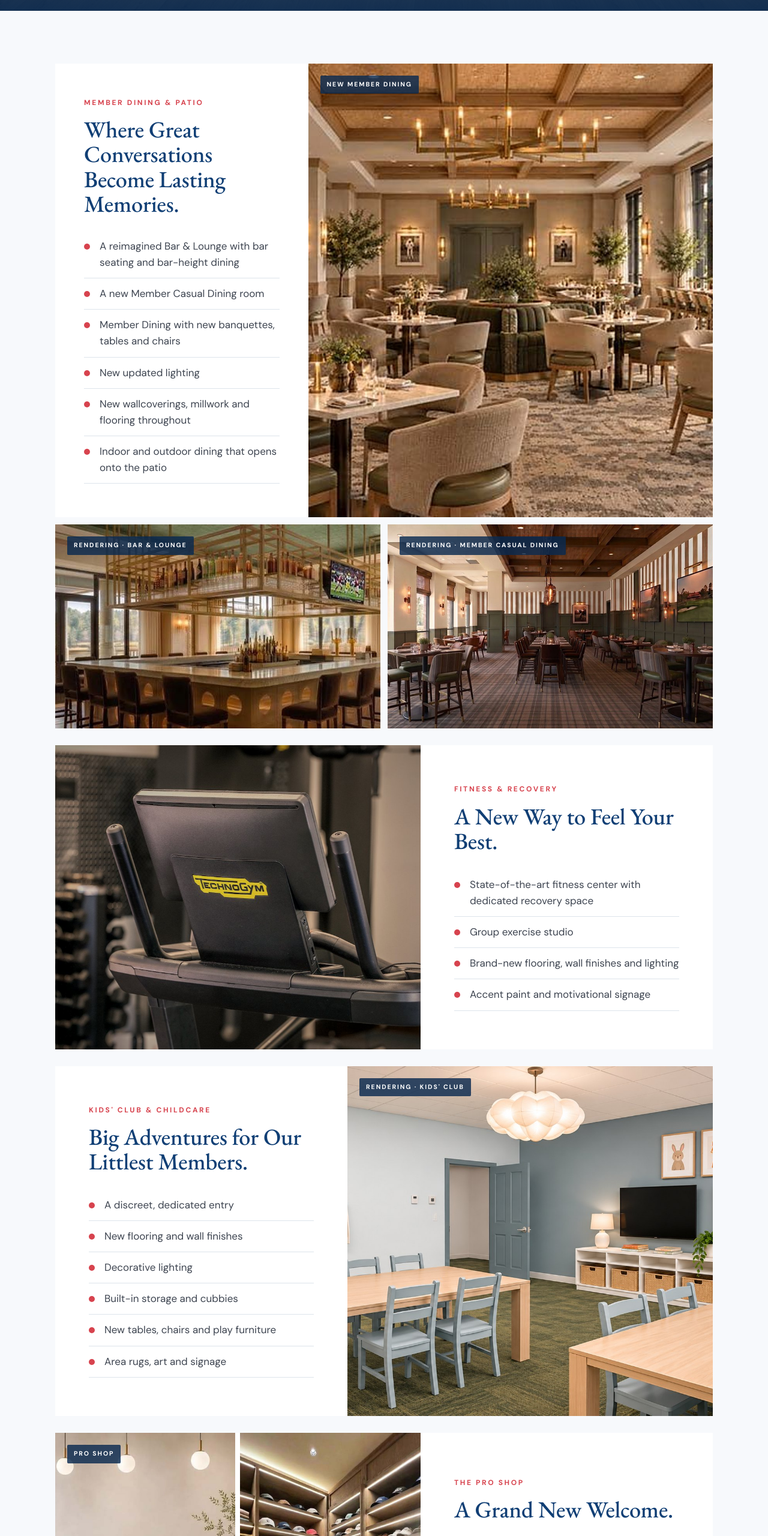
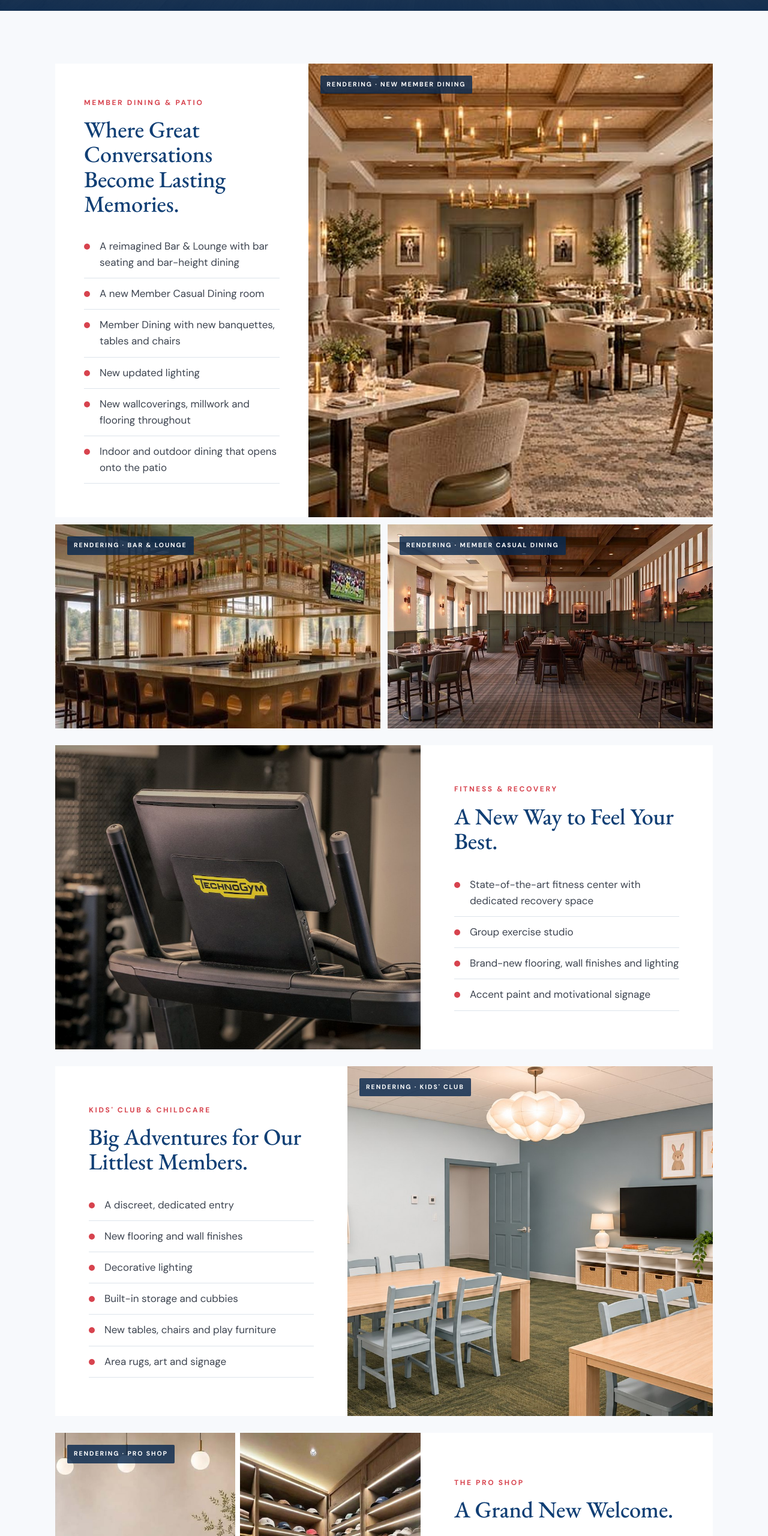
Before and after one commit to InvitedClubs2026/TPCPiperGlen, a plain HTML site: page index.html in a window 1280 px wide. Shown: the part 5200-7760 px from the top of the page at 60% size. Drawn offline with nearby package versions, Linux system fonts and the light colour scheme.

Commit message:
Add files via upload

```diff
--- a/index.html
+++ b/index.html
@@ -536,7 +536,7 @@ footer .plate img{width:110px}
           <ul class="bul"><li>A reimagined Bar &amp; Lounge with bar seating and bar-height dining</li><li>A new Member Casual Dining room</li><li>Member Dining with new banquettes, tables and chairs</li><li>New updated lighting</li><li>New wallcoverings, millwork and flooring throughout</li><li>Indoor and outdoor dining that opens onto the patio</li></ul>
 
         </div>
-        <div class="img has zoomable" data-cap="Member Dining"><img src="./member-dining.jpg" alt="Member Dining rendering"><div class="chip">New Member Dining</div></div>
+        <div class="img has zoomable" data-cap="Member Dining"><img src="./member-dining.jpg" alt="Member Dining rendering"><div class="chip">Rendering &middot; New Member Dining</div></div>
       </div>
       <div class="pair">
         <div class="img has zoomable" data-cap="Bar &amp; Lounge"><img src="./bar-lounge.jpg" alt="Bar and Lounge rendering"><div class="chip">Rendering &middot; Bar &amp; Lounge</div></div>
@@ -567,7 +567,7 @@ footer .plate img{width:110px}
 
       <div class="feature rv" style="background:#fff">
         <div class="duo">
-          <div class="img has zoomable" data-cap="Pro Shop"><img src="./pro-shop-1.jpg" alt="Pro Shop design"><div class="chip">Pro Shop</div></div>
+          <div class="img has zoomable" data-cap="Pro Shop"><img src="./pro-shop-1.jpg" alt="Pro Shop design"><div class="chip">Rendering &middot; Pro Shop</div></div>
           <div class="img has zoomable" data-cap="Pro Shop"><img src="./pro-shop-2.jpg" alt="Pro Shop design"></div>
         </div>
         <div class="txt">
```
